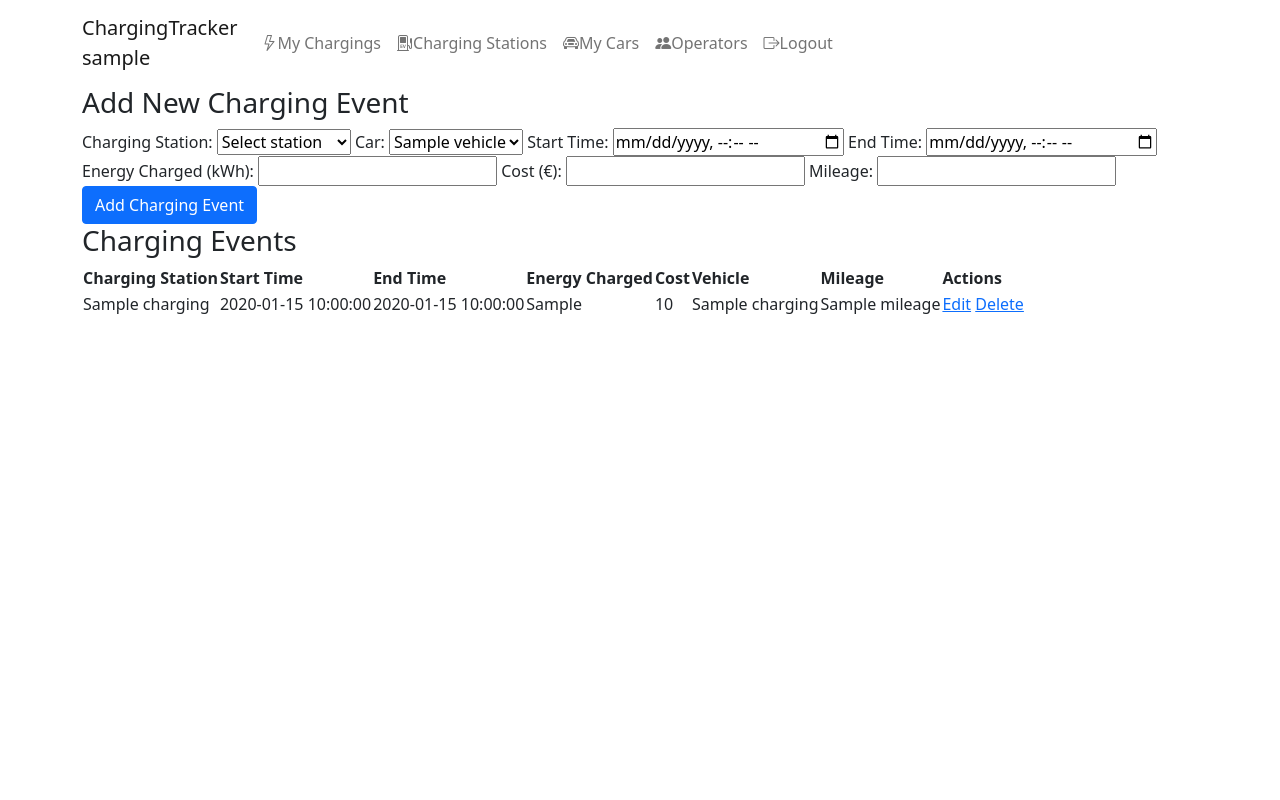
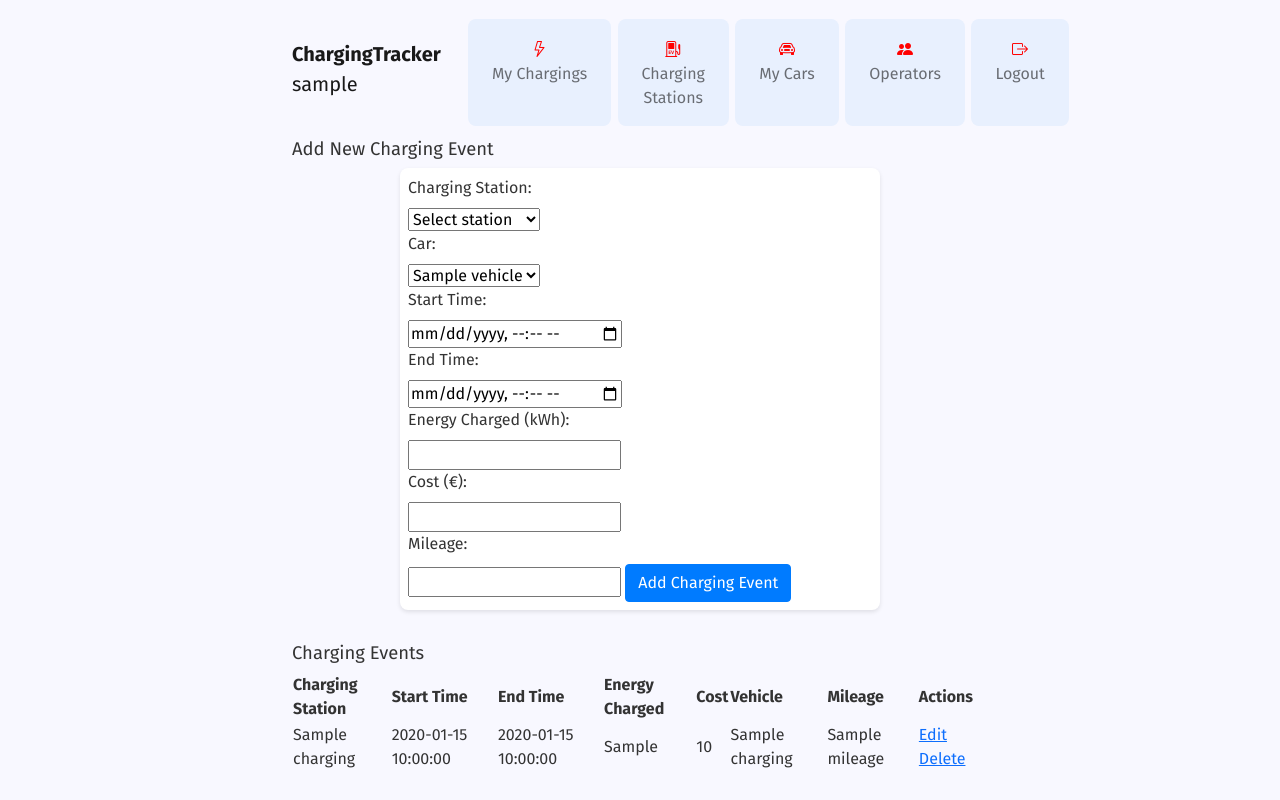
Before and after one commit to suntinen/ChargingTracker, a Flask app: template templates/charging.html in a window 1280 px wide. Run offline with Flask 3, Linux system fonts and the light colour scheme; the visitor is signed in with stand-in values (Sample User, id 1); the template is opened without the code that fills it: most values are stand-ins (such as "Sample title", 1, 10 or a date in 2020).

Commit message:
UI changes
Changed font and some colorings, small bug fixes

```diff
--- a/app.py
+++ b/app.py
@@ -4,9 +4,9 @@ from flask_sqlalchemy import SQLAlchemy
 from sqlalchemy.sql import text
 from werkzeug.security import generate_password_hash, check_password_hash
 from datetime import datetime
+#from dotenv import load_dotenv
 
-
-
+#load_dotenv()
 app = Flask(__name__)
 app.secret_key = getenv('SECRET_KEY')
 app.config['SQLALCHEMY_DATABASE_URI'] = getenv('DATABASE_URL')
--- /dev/null
+++ b/static/css/main.css
@@ -0,0 +1,122 @@
+/* Perusasetukset */
+body {
+    margin: auto;
+    max-width: 45em;
+    font-family: 'Fira Sans', sans-serif;
+    background: rgb(248, 248, 255);
+    color: #333;
+}
+
+/* Otsikot */
+h1, h2, h3 {
+    margin-top: 0;
+}
+h1 {
+    font-size: 1.5em;
+}
+h2 {
+    font-size: 1.25em;
+}
+h3 {
+    font-size: 1.15em;
+}
+
+/* Navigointi */
+nav ul {
+    padding: 0;
+    margin: .5em;
+    text-align: center;
+}
+nav li {
+    display: inline-block;
+    padding: .7em 1em .5em;
+    background: #e8f0fe;
+    border-radius: .5em;
+    margin: .2em;
+    transition: background-color 0.3s;
+}
+nav li.active {
+    background: #b0c4de;
+}
+nav li:hover {
+    background-color: #007bff;
+    color: white;
+}
+nav li a {
+    text-decoration: none;
+    color: #0056b3;
+}
+
+/* Painikkeet ja linkit */
+.btn-primary, .btn-block, form #button {
+    color: #fff;
+    background-color: #007bff;
+    border-color: #007bff;
+    transition: background-color 0.3s;
+}
+.btn-primary:hover, form #button:hover {
+    background-color: #0056b3;
+    border-color: #0044a3;
+    color: white;
+}
+.btn-block {
+    display: block;
+    width: 100%;
+}
+
+/* Lomakkeet */
+form {
+    margin: auto;
+    padding: .5em;
+    background: white;
+    border-radius: .5em;
+    max-width: 30em;
+    margin-bottom: 2em;
+    box-shadow: 0 2px 4px rgba(0, 0, 0, .1);
+}
+.form-group, .form-control, label, input[type="text"], input[type="password"] {
+    display: block;
+    width: 100%;
+    margin-bottom: 0.5rem;
+}
+.form-control:focus {
+    border-color: #80bdff;
+    box-shadow: 0 0 0 0.2rem rgba(0, 123, 255, 0.25);
+}
+
+/* Yleiset alueet */
+.header {
+    background: #0056b3;
+    color: white;
+    font-weight: bold;
+    padding: 2em 1em;
+    font-size: 2em;
+    border-radius: .5em;
+    margin-top: .5em;
+}
+.content {
+    background: white;
+    padding: 1.5em 2em;
+    border-radius: .5em;
+}
+
+/* Ilmoitukset ja viestit */
+.flash-messages, .flash-messages li {
+    margin: 1em auto;
+    padding: 1em;
+    background-color: #f2f2f2;
+    border: 1px solid #ddd;
+    border-radius: .5em;
+    box-shadow: 0 2px 4px rgba(0, 0, 0, .1);
+    list-style: none;
+}
+.flash-messages li:not(:last-child) {
+    border-bottom: 1px solid #ddd;
+}
+
+/* Ikonit */
+.big-icon {
+    width: 4em;
+    height: 4em;
+    color: red;
+}
--- a/templates/index.html
+++ b/templates/index.html
@@ -1,6 +1,10 @@
 {% extends "layout.html" %}
 {% block title %}Home{% endblock %}
 {% block content %}
+{% if session.username %}
+<h2>Track your EV chargings</h2>
+{% else %}
 <h1>Login</h1>
 <h2>Track your EV chargings</h2>
+{% endif %}
 {% endblock %}
--- a/templates/layout.html
+++ b/templates/layout.html
@@ -4,13 +4,14 @@
     <meta name="viewport" content="width=device-width, initial-scale=1">
     <link rel="stylesheet" href="https://cdn.jsdelivr.net/npm/bootstrap@5.0.0/dist/css/bootstrap.min.css">
     <link rel="stylesheet" href="https://cdn.jsdelivr.net/npm/bootstrap-icons@1.10.0/font/bootstrap-icons.css">
+    <link href="https://fonts.googleapis.com/css2?family=Fira+Sans:wght@400;700&display=swap" rel="stylesheet">
     <link rel="stylesheet" href="{{ url_for('static', filename='css/main.css') }}">
     <title>{% block title %}Charging Tracker{% endblock %}</title>
 </head>
 <body>
     <div class="container">
         <nav class="navbar navbar-expand-sm navbar-light">
-            <a class="navbar-brand" href="/">ChargingTracker<br>{{ session.username }}</a>
+            <a class="navbar-brand" href="/"><b>ChargingTracker</b><br>{{ session.username }}</a>
             <ul class="navbar-nav">
                 {% if not session.username %}
                 <ul class="navbar-nav">
@@ -20,26 +21,26 @@
                 {% endif %}
                 {% if session.username %}
                 <li class="nav-item {% if request.path == '/chargings' %}active{% endif %}">
-                    <a class="nav-link" href="/chargings"><i class="bi bi-lightning"></i></i>My&nbsp;Chargings</a>
+                    <a class="nav-link" href="/chargings"><i class="bi bi-lightning big-icon"></i></i>My&nbsp;Chargings</a>
                 </li>
                 <li class="nav-item {% if request.path == '/stations' %}active{% endif %}">
-                    <a class="nav-link" href="/stations"><i class="bi bi-ev-station"></i>Charging Stations</a>
+                    <a class="nav-link" href="/stations"><i class="bi bi-ev-station big-icon"></i>Charging Stations</a>
                 </li>
                 <li class="nav-item {% if request.path == '/vehicles' %}active{% endif %}">
-                    <a class="nav-link" href="/vehicles"><i class="bi bi-car-front"></i>My&nbsp;Cars</a>
+                    <a class="nav-link" href="/vehicles"><i class="bi bi-car-front big-icon"></i>My&nbsp;Cars</a>
                 </li>
                 <li class="nav-item {% if request.path == '/operators' %}active{% endif %}">
-                    <a class="nav-link" href="/operators"><i class="bi bi-people-fill"></i>Operators</a>
+                    <a class="nav-link" href="/operators"><i class="bi bi-people-fill big-icon"></i>Operators</a>
                 </li>
                 <li class="nav-item">
-                    <a class="nav-link" href="/logout"><i class="bi bi-box-arrow-right"></i>Logout</a>
+                    <a class="nav-link" href="/logout"><i class="bi bi-box-arrow-right big-icon"></i>Logout</a>
                 </li>
                 {% else %}
                 <li class="nav-item {% if request.path == '/login' %}active{% endif %}">
-                    <a class="nav-link" href="/login"><i class="bi bi-door-open-fill"></i>Login</a>
+                    <a class="nav-link" href="/login"><i class="bi bi-door-open-fill big-icon"></i>Login</a>
                 </li>
                 <li class="nav-item {% if request.path == '/register' %}active{% endif %}">
-                    <a class="nav-link" href="/register"><i class="bi bi-pencil-square"></i>Register</a>
+                    <a class="nav-link" href="/register"><i class="bi bi-pencil-square big-icon"></i>Register</a>
                 </li>
                 {% endif %}
             </ul>
--- a/templates/login.html
+++ b/templates/login.html
@@ -1,7 +1,10 @@
 {% extends "layout.html" %}
 {% block title %}Login{% endblock %}
 Login Page
+{% if session.username %}
+{% else %}
 <h2>Login</h2>
+{% endif %}
 {% block content %}
 <h1>Login</h1>
 {% if session.username %}
--- a/templates/welcome.html
+++ b/templates/welcome.html
@@ -2,4 +2,5 @@
 {% block title %}Home{% endblock %}
 {% block content %}
 <h2></p>Welcome to use ChargingTracker</h2>
+<p>Please sign in to access the system. If you don't have an account yet, you can register to become a user.</p>
 {% endblock %}
```
